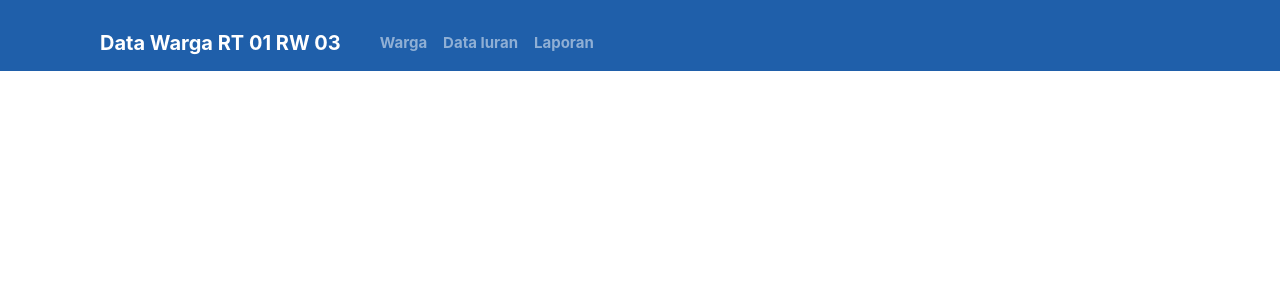
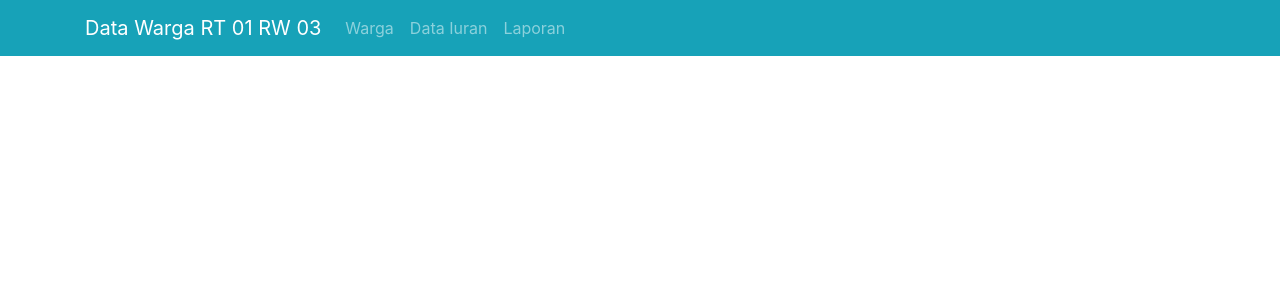
Before and after one commit to OktovanAgung/Project-UAS-Kas-RT, a CodeIgniter 4 app: the page made by asset/code/ci4/app/Views/header_view.php in a window 1280 px wide. Shown: the top 300 px of the page. Run offline with PHP 8.4 and a stand-in for CodeIgniter, Linux system fonts and the light colour scheme; the template is opened without the code that fills it, so the values that code supplies are empty; some libraries are stand-ins or nearby versions.

Commit message:
update header_view.php, tambah_view.php and warga_view.php

```diff
--- a/asset/code/ci4/app/Views/header_view.php
+++ b/asset/code/ci4/app/Views/header_view.php
@@ -2,13 +2,15 @@
 <html lang="en">
   <head>
     <title><?= $title;?></title>
+    <!-- Required meta tags -->
     <meta charset="utf-8">
     <meta name="viewport" content="width=device-width, initial-scale=1, shrink-to-fit=no">
-    <link rel="stylesheet" href="style.css">
+
+    <!-- Bootstrap CSS -->
     <link rel="stylesheet" href="https://stackpath.bootstrapcdn.com/bootstrap/4.3.1/css/bootstrap.min.css" integrity="sha384-ggOyR0iXCbMQv3Xipma34MD+dH/1fQ784/j6cY/iJTQUOhcWr7x9JvoRxT2MZw1T" crossorigin="anonymous">
   </head>
   <body>
-    <nav class="navbar navbar-expand-sm navbar-dark">
+    <nav class="navbar navbar-expand-sm navbar-dark bg-info">
         <div class="container">
             <a class="navbar-brand" href="<?= base_url();?>">Data Warga RT 01 RW 03</a>
             <button class="navbar-toggler d-lg-none" type="button" data-toggle="collapse" data-target="#collapsibleNavId" aria-controls="collapsibleNavId"
--- a/asset/code/ci4/app/Views/tambah_view.php
+++ b/asset/code/ci4/app/Views/tambah_view.php
@@ -1,3 +1,4 @@
+<link rel="stylesheet" href="style.css">
 <div class="container p-5">
     <a href="<?= base_url('warga');?>" class="btn btn-secondary mb-2">Kembali</a>
     <div class="card">
--- a/asset/code/ci4/app/Views/warga_view.php
+++ b/asset/code/ci4/app/Views/warga_view.php
@@ -1,4 +1,3 @@
-<link rel="stylesheet" href="style.css">
 <div class="container pt-5">
     <a href="<?= base_url('warga/tambah');?>" class="btn btn-success mb-2">Tambah Data</a>
     <div class="card">
@@ -13,7 +12,7 @@
                             <th>No.</th>
                             <th>NIK</th>
                             <th>Nama</th>
-                            <th>JK</th>
+                            <th>Jenis Kelamin</th>
                             <th>Alamat</th>
                             <th>No Rumah</th>
                             <th>Status</th>
```
